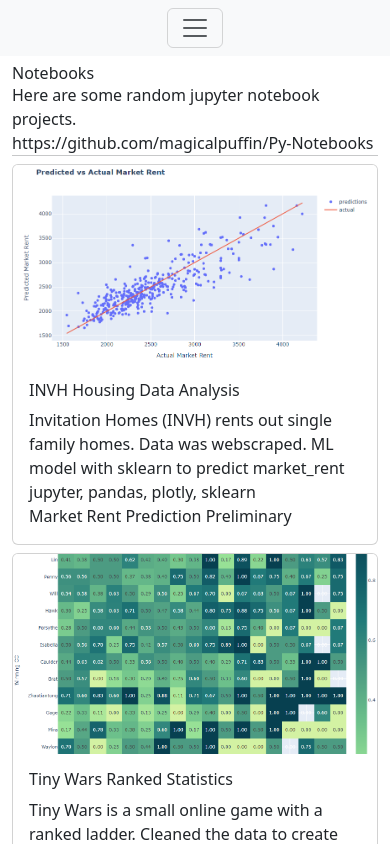
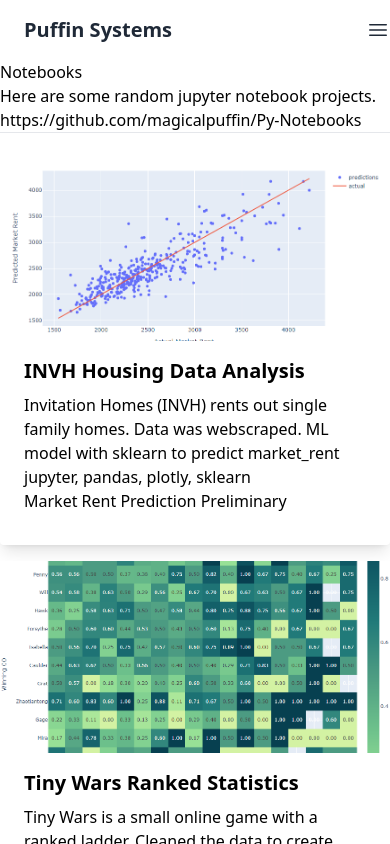
Before and after one commit to magicalpuffin/mli-puffinsystems, a SvelteKit app in the folder puffinsystems_homepage/: page /notebooks in a window 390 px wide. Shown: the top 844 px of the page. Built offline with nearby package versions, Linux system fonts and the light colour scheme.

Commit message:
navbar card to tailwindcss

```diff
--- a/puffinsystems_homepage/src/app.html
+++ b/puffinsystems_homepage/src/app.html
@@ -5,15 +5,12 @@
 		<link rel="icon" href="%sveltekit.assets%/favicon.png" />
 		<meta name="viewport" content="width=device-width" />
 
-		<!-- Bootstrap CSS -->
-		<link href="https://cdn.jsdelivr.net/npm/bootstrap@5.3.0-alpha1/dist/css/bootstrap.min.css" rel="stylesheet" integrity="sha384-GLhlTQ8iRABdZLl6O3oVMWSktQOp6b7In1Zl3/Jr59b6EGGoI1aFkw7cmDA6j6gD" crossorigin="anonymous">
-
 		%sveltekit.head%
 	</head>
 	<body data-sveltekit-preload-data="hover">
-		<div style="display: contents">%sveltekit.body%</div>
+		<div style="display: contents">
+			%sveltekit.body%
+		</div>
 
-		<!-- Bootstrap JS-->
-        <script src="https://cdn.jsdelivr.net/npm/bootstrap@5.3.0-alpha1/dist/js/bootstrap.bundle.min.js" integrity="sha384-w76AqPfDkMBDXo30jS1Sgez6pr3x5MlQ1ZAGC+nuZB+EYdgRZgiwxhTBTkF7CXvN" crossorigin="anonymous"></script>
 	</body>
 </html>
--- a/puffinsystems_homepage/src/lib/Card.svelte
+++ b/puffinsystems_homepage/src/lib/Card.svelte
@@ -1,22 +1,14 @@
 <script>
-    export let img_src="";
-    export let card_title="";
-
+  export let img_src = "";
+  export let card_title = "";
 </script>
 
-<div class="card mt-2">
-    <img src={img_src} class="card-img-top" alt="">
-    <div class="card-body">
-        <h5 class="card-title">{card_title}</h5>
-        <div class="card-text">
-            <slot/>
-        </div>
+<div class="max-w-xl overflow-hidden rounded py-4 shadow-lg">
+  <img class="h-48 w-full object-cover" src={img_src} alt="" />
+  <div class="px-6 py-4">
+    <div class="mb-2 text-xl font-bold">{card_title}</div>
+    <div>
+      <slot />
     </div>
+  </div>
 </div>
-
-<style>
-    .card-img-top{
-        height: 200px;
-        object-fit: cover;
-    }
-</style>
--- a/puffinsystems_homepage/src/lib/Navbar.svelte
+++ b/puffinsystems_homepage/src/lib/Navbar.svelte
@@ -1,27 +1,52 @@
-<nav class="navbar navbar-expand-lg navbar-light bg-light bg-body-tertiary justify-content-center">
-        <div class="d-flex" >
-            <!-- <a class="navbar-brand" href="./">Puffin Systems</a> -->
+<script>
+  let showMenu = false;
 
-            <button class="navbar-toggler" type="button" data-bs-toggle="collapse" data-bs-target="#navbarNav" aria-controls="navbarNav" aria-expanded="false" aria-label="Toggle navigation">
-                <span class="navbar-toggler-icon"></span>
-            </button>
+  function toggleNavbar() {
+    showMenu = !showMenu;
+  }
+</script>
 
-            <div class="collapse navbar-collapse" id="navbarNav">
-                <ul class="navbar-nav me-auto mb-2 mb-lg-0">
-                    <li class="nav-item">
-                        <a class="nav-link" href="/">Home</a>
-                    </li>
-                    <li class="nav-item">
-                        <a class="nav-link" href="/projects">Projects</a>
-                    </li>
-                    <li class="nav-item">
-                        <a class="nav-link" href="/notebooks">Notebooks</a>
-                    </li>
-                    <li class="nav-item">
-                        <a class="nav-link" href="/demos">Demos</a>
-                    </li>
-                </ul>
-
-            </div>
-        </div>
+<nav
+  class="container mx-auto max-w-xl py-4 md:flex md:items-center md:justify-between"
+>
+  <div class="flex items-center justify-between">
+    <!-- Logo -->
+    <a
+      class="px-6 text-xl font-bold text-gray-800 hover:text-blue-400 md:text-2xl"
+      href="/"
+      >Puffin Systems
+    </a>
+    <!-- Mobile menu button -->
+    <button
+      on:click={toggleNavbar}
+      class="flex text-gray-800 hover:text-gray-400 focus:text-gray-400 focus:outline-none md:hidden"
+      type="button"
+    >
+      <svg
+        xmlns="http://www.w3.org/2000/svg"
+        fill="none"
+        viewBox="0 0 24 24"
+        stroke-width="1.5"
+        stroke="currentColor"
+        class="h-6 w-6"
+      >
+        <path
+          stroke-linecap="round"
+          stroke-linejoin="round"
+          d="M3.75 6.75h16.5M3.75 12h16.5m-16.5 5.25h16.5"
+        />
+      </svg>
+    </button>
+  </div>
+  <!-- Nav Links -->
+  <div
+    class="mt-8 flex-col space-y-4 md:mt-0 md:flex md:flex-row md:items-center md:space-x-10 md:space-y-0 {showMenu
+      ? 'flex'
+      : 'hidden'}"
+  >
+    <a class="text-gray-800 hover:text-blue-400" href="/">Home</a>
+    <a class="text-gray-800 hover:text-blue-400" href="/projects">Projects</a>
+    <a class="text-gray-800 hover:text-blue-400" href="/notebooks">Notebooks</a>
+    <a class="text-gray-800 hover:text-blue-400" href="/demos">Demos</a>
+  </div>
 </nav>
--- a/puffinsystems_homepage/src/routes/+layout.svelte
+++ b/puffinsystems_homepage/src/routes/+layout.svelte
@@ -1,17 +1,13 @@
 <script>
-    import "../app.css";
-    import Navbar  from "$lib/Navbar.svelte";
+  import "../app.css";
+  import Navbar from "$lib/Navbar.svelte";
 </script>
 
 <div>
-    <Navbar/>
-    <main>
-        <div class="container mt-2">
-            <div class="row justify-content-md-center">
-                <div class="col-md-6">
-                    <slot/>
-                </div>
-            </div>
-        </div>
-    </main>
+  <Navbar />
+  <main>
+    <div class="container mx-auto max-w-xl items-center justify-center">
+      <slot />
+    </div>
+  </main>
 </div>
--- a/puffinsystems_homepage/src/routes/+page.svelte
+++ b/puffinsystems_homepage/src/routes/+page.svelte
@@ -1,6 +1,7 @@
 <h1>Puffin Systems</h1>
 <p>Site currently under development. Created with svelte.</p>
 
+<!--
 <h1
   class="text-center text-3xl font-bold underline
     hover:bg-purple-600 hover:text-white"
@@ -31,3 +32,4 @@
     >
   </div>
 </div>
+-->
```
